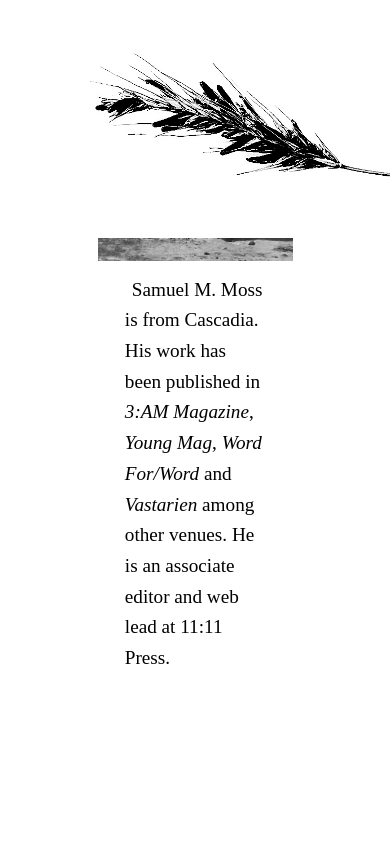
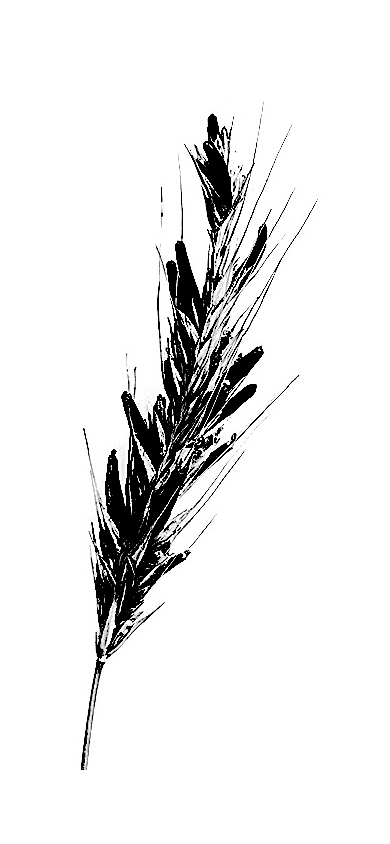
Before and after one commit to perfidiousscript/home_page, a Next.js app: page / in a window 390 px wide. Shown: the top 844 px of the page. Built offline with nearby package versions, Linux system fonts and the light colour scheme.

Commit message:
adds ergot vert image

```diff
--- a/pages/index.js
+++ b/pages/index.js
@@ -25,9 +25,7 @@ export default function Home() {
         </div>
       </div>
       <div className={styles.landing}>
-        <div className={styles.landingTop}>
-          <Image src="/ergot.jpg" width="800" height="400" />
-        </div>
+        <div className={styles.landingTop}></div>
         <div className={styles.landingBottom}></div>
       </div>
     </>
--- a/styles/Home.module.css
+++ b/styles/Home.module.css
@@ -1,14 +1,35 @@
+@media screen and (min-width: 768px) {
+  .landingTop {
+    background: white;
+    position: absolute;
+    width: 100%;
+    height: 100%;
+    padding: 10% 0 10% 20%;
+    background-image: url("../public/ergot.jpg");
+    background-repeat: no-repeat;
+    background-position: center;
+    background-attachment: fixed;
+  }
+}
+
+@media screen and (max-width: 767px) {
+  .landingTop {
+    background: white;
+    position: absolute;
+    width: 100%;
+    height: 100%;
+    padding: 10% 0 10% 20%;
+    background-image: url("../public/ergot_vert.jpg");
+    background-repeat: no-repeat;
+    background-position: center;
+    background-attachment: fixed;
+  }
+}
+
 .landing {
   z-index: 1;
   width: 100%;
   height: 2000px;
-}
-
-.landingTop {
-  background: white;
-  position: absolute;
-  width: 100%;
-  padding: 10% 0 10% 20%;
 }
 
 .bio {
```
Also changed, not shown: public/ergot_vert.jpg (added).
